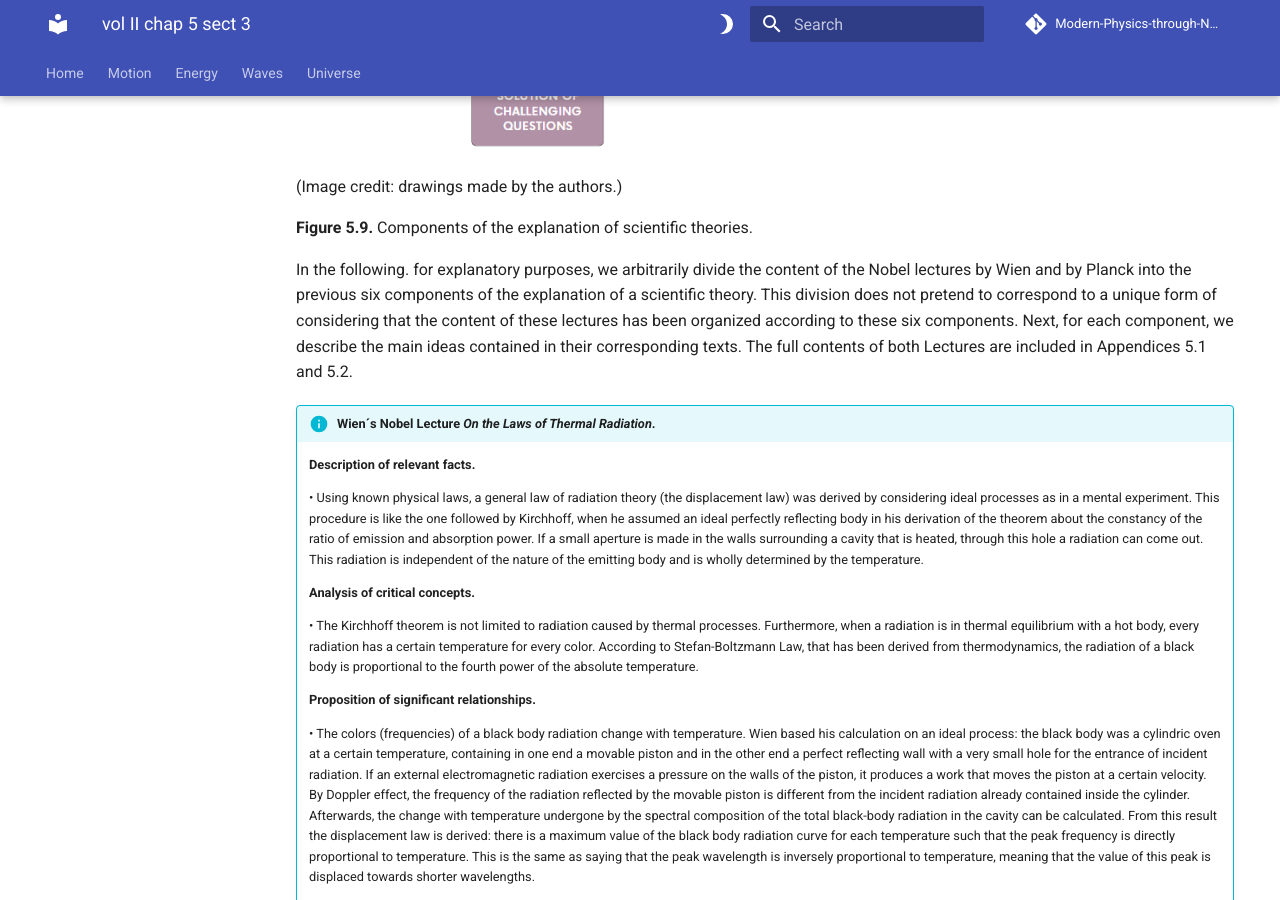
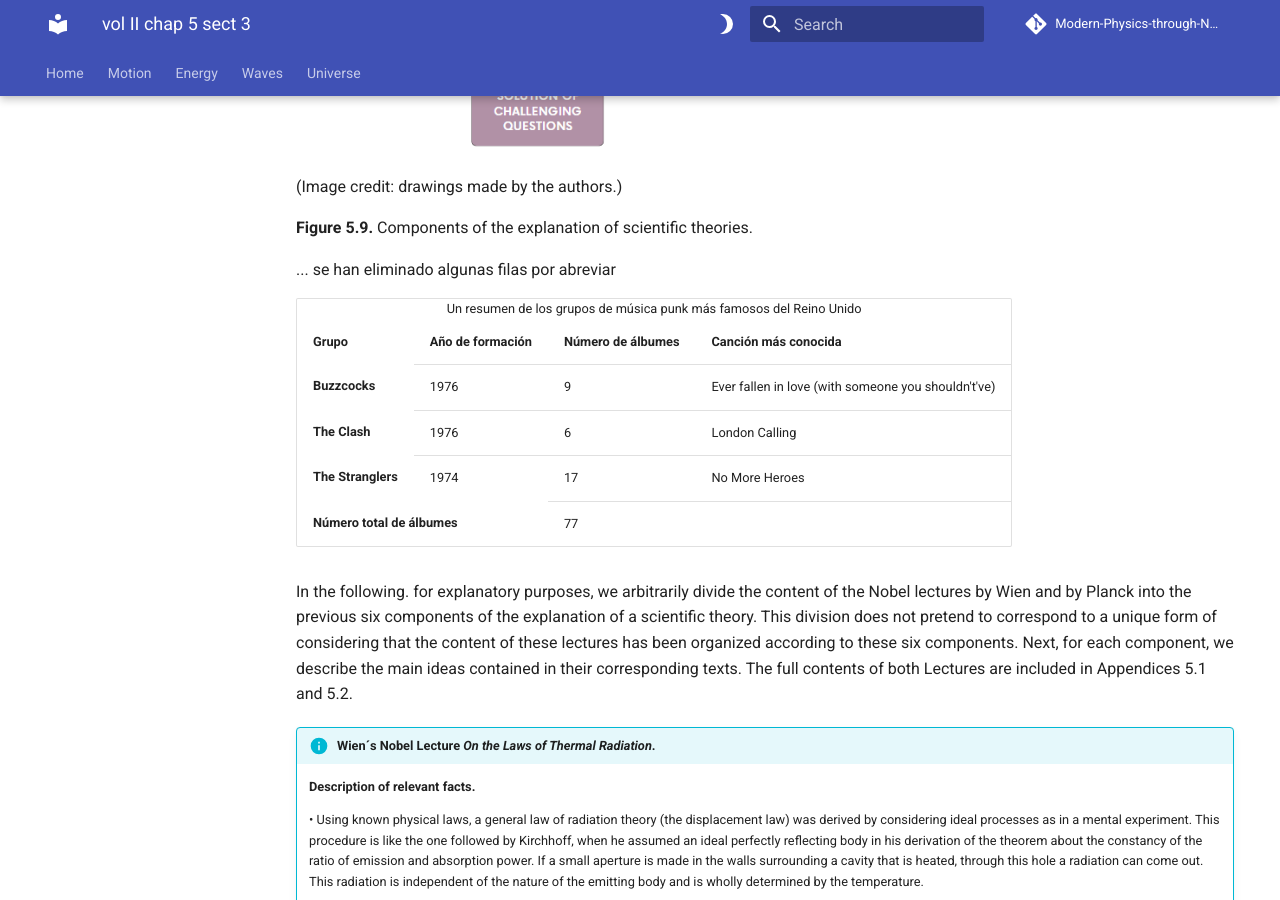
Before and after one commit to modphysnobel/modphysnobel.github.io, an MkDocs documentation site: the page built from docs/vol-II/vol-II-chap-5-sect-3.md, in a window 1280 px wide and 900 px high, scrolled down 601 px. Built offline with MkDocs 1.6.1 and Material for MkDocs 9.7.7, drawn with Linux system fonts in a browser that asks for light colours; some web fonts are replaced; comment, search, counter and statistics services are not loaded.

Commit message:
Update vol-II-chap-5-sect-3.md

```diff
--- a/docs/vol-II/vol-II-chap-5-sect-3.md
+++ b/docs/vol-II/vol-II-chap-5-sect-3.md
@@ -14,6 +14,49 @@ In this section we apply the components of the explanation of scientific theorie
 (Image credit: drawings made by the authors.)
 
 **Figure 5.9.** Components of the explanation of scientific theories.
+
+<table summary="Los grupos de música punk más famosos del Reino Unido">
+  <caption>
+    Un resumen de los grupos de música punk más famosos del Reino Unido
+  </caption>
+  <thead>
+    <tr>
+      <th scope="col">Grupo</th>
+      <th scope="col">Año de formación</th>
+      <th scope="col">Número de álbumes</th>
+      <th scope="col">Canción más conocida</th>
+    </tr>
+  </thead>
+  <tbody>
+    <tr>
+      <th scope="row">Buzzcocks</th>
+      <td>1976</td>
+      <td>9</td>
+      <td>Ever fallen in love (with someone you shouldn't've)</td>
+    </tr>
+    <tr>
+      <th scope="row">The Clash</th>
+      <td>1976</td>
+      <td>6</td>
+      <td>London Calling</td>
+    </tr>
+
+    ... se han eliminado algunas filas por abreviar
+
+    <tr>
+      <th scope="row">The Stranglers</th>
+      <td>1974</td>
+      <td>17</td>
+      <td>No More Heroes</td>
+    </tr>
+  </tbody>
+  <tfoot>
+    <tr>
+      <th scope="row" colspan="2">Número total de álbumes</th>
+      <td colspan="2">77</td>
+    </tr>
+  </tfoot>
+</table>
 
 In the following. for explanatory purposes, we arbitrarily divide the content of the Nobel lectures by Wien and by Planck into the previous six components of the explanation of a scientific theory. This division does not pretend to correspond to a unique form of considering that the content of these lectures has been organized according to these six components. Next, for  each component, we describe the main ideas contained in their corresponding texts. The full contents of both Lectures are included in Appendices 5.1 and 5.2.
 
```
